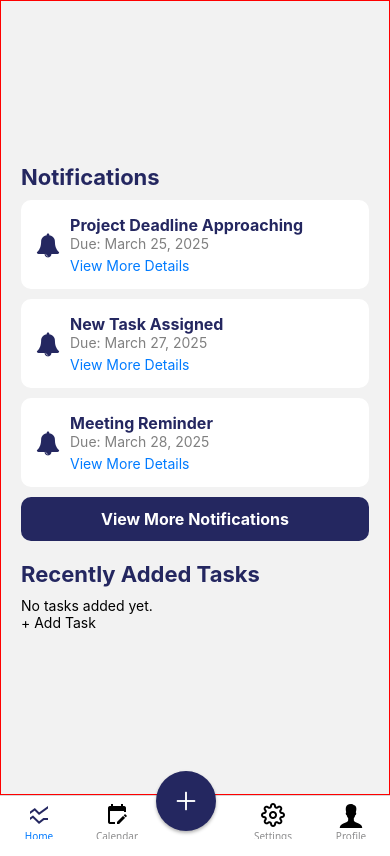
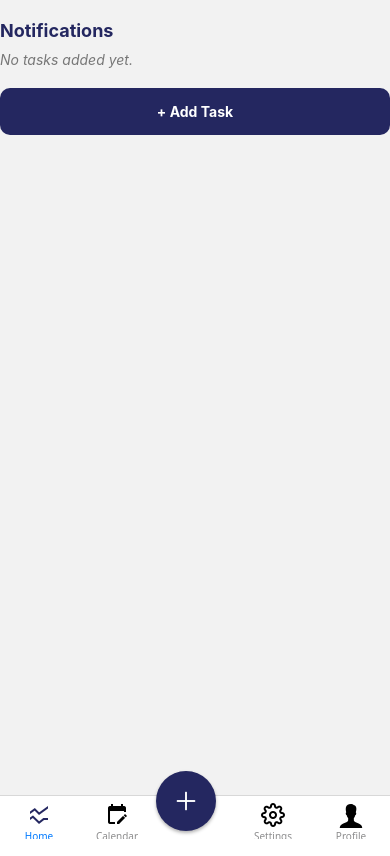
Before and after one commit to Sabelo-22/time_management, a React Native app in the folder MyProject/: screen /MainApp in a window 390 px wide. Built offline with nearby package versions, Linux system fonts and the light colour scheme.

Commit message:
You can now add tasks with title, desription and due date

```diff
--- a/MyProject/src/components/Modal.js
+++ b/MyProject/src/components/Modal.js
@@ -6,6 +6,7 @@ import {
   Pressable,
   View,
   TextInput,
+  Alert,
 } from "react-native";
 
 export default function ModalComp({
@@ -35,7 +36,7 @@ export default function ModalComp({
   // Handles saving or updating a task
   const handleSave = () => {
     if (!title || !dueDate || !description) {
-      alert("Please fill in all fields.");
+      Alert.alert("Error", "Please fill in all fields.");
       return;
     }
 
@@ -48,8 +49,10 @@ export default function ModalComp({
 
     if (editingTask) {
       updateTask(newTask);
+      Alert.alert("Success", "Task updated successfully!");
     } else {
       addTask(newTask);
+      Alert.alert("Success", "Task added successfully!");
     }
 
     setModalVisible(false);
@@ -75,7 +78,7 @@ export default function ModalComp({
           {/* Due Date Input */}
           <TextInput
             style={styles.input}
-            placeholder="Enter due date (e.g. March 25, 2025)"
+            placeholder="Enter due date (e.g March 25 2025)"
             placeholderTextColor={"#ccc"}
             value={dueDate}
             onChangeText={setDueDate}
--- a/MyProject/src/screens/DashbaordView.js
+++ b/MyProject/src/screens/DashbaordView.js
@@ -7,95 +7,44 @@ import {
   TouchableOpacity,
   Modal,
   SafeAreaView,
-  TextInput,
+  Alert,
 } from "react-native";
 import { FontAwesome, Feather } from "@expo/vector-icons";
+import Ionicons from '@expo/vector-icons/Ionicons';
+import ModalComp from "../components/Modal";
 
 const DashboardView = () => {
-  const [modalVisible, setModalVisible] = useState(false);
   const [taskModalVisible, setTaskModalVisible] = useState(false);
-  const [selectedNotification, setSelectedNotification] = useState(null);
   const [tasks, setTasks] = useState([]);
   const [editingTask, setEditingTask] = useState(null);
-  const [taskTitle, setTaskTitle] = useState("");
-  const [taskDueDate, setTaskDueDate] = useState("");
-  const [taskDescription, setTaskDescription] = useState("");
 
-  const notifications = [
-    { id: "1", title: "Project Deadline Approaching", dueDate: "March 25, 2025", details: "Your project 'Collab App' is due in 2 days. Please review the pending tasks." },
-    { id: "2", title: "New Task Assigned", dueDate: "March 27, 2025", details: "You have been assigned a new task: 'Design UI Components' for the Collab App." },
-    { id: "3", title: "Meeting Reminder", dueDate: "March 28, 2025", details: "Your team meeting is scheduled for March 28 at 10 AM. Don't miss it!" },
-  ];
-
-  const openModal = (notification) => {
-    setSelectedNotification(notification);
-    setModalVisible(true);
-  };
-
+  // Open modal for adding/editing task
   const openTaskModal = (task = null) => {
-    if (task) {
     setEditingTask(task);
-      setTaskTitle(task.title);
-      setTaskDueDate(task.dueDate);
-      setTaskDescription(task.description);
-    } else {
-      setEditingTask(null);
-      setTaskTitle("");
-      setTaskDueDate("");
-      setTaskDescription("");
-    }
     setTaskModalVisible(true);
   };
 
-  const handleSaveTask = () => {
-    if (!taskTitle || !taskDueDate || !taskDescription) {
-      alert("Please fill all fields");
-      return;
-    }
-
-    if (editingTask) {
-      setTasks(tasks.map(task => (task.id === editingTask.id ? { id: task.id, title: taskTitle, dueDate: taskDueDate, description: taskDescription } : task)));
-    } else {
-      setTasks([...tasks, { id: Date.now().toString(), title: taskTitle, dueDate: taskDueDate, description: taskDescription }]);
-    }
-
-    setTaskModalVisible(false);
+  // Add a new task
+  const addTask = (newTask) => {
+    setTasks([...tasks, newTask]);
+    Alert.alert("Success", "Task added successfully!");
   };
 
+  // Update an existing task
+  const updateTask = (updatedTask) => {
+    setTasks(tasks.map((task) => (task.id === updatedTask.id ? updatedTask : task)));
+    Alert.alert("Success", "Task updated successfully!");
+  };
+
+  // Delete task
   const deleteTask = (id) => {
-    setTasks(tasks.filter(task => task.id !== id));
+    setTasks(tasks.filter((task) => task.id !== id));
   };
 
   return (
-
-      <View style={styles.container}>
-        {/* Notifications */}
+    <SafeAreaView style={styles.container}>
+      {/* Recently Added Tasks */}
       <Text style={styles.sectionTitle}>Notifications</Text>
-        <View>
-        <FlatList
-          data={notifications}
-          keyExtractor={(item) => item.id}
-          renderItem={({ item }) => (
-            <View style={styles.notificationCard}>
-              <FontAwesome name="bell" size={24} color="#242760" style={styles.bellIcon} />
-              <View style={styles.notificationText}>
-                <Text style={styles.notificationTitle}>{item.title}</Text>
-                <Text style={styles.notificationDate}>Due: {item.dueDate}</Text>
-                <TouchableOpacity onPress={() => openModal(item)}>
-                  <Text style={styles.viewMoreText}>View More Details</Text>
-                </TouchableOpacity>
-              </View>
-            </View>
-          )}
-        />
-        </View>
-
-        <TouchableOpacity style={styles.viewMoreButton}>
-          <Text style={styles.viewMoreButtonText}>View More Notifications</Text>
-        </TouchableOpacity>
-
-        {/* Recently Added Tasks */}
-        <Text style={styles.sectionTitle}>Recently Added Tasks</Text>
       {tasks.length === 0 ? (
         <Text style={styles.noTasksText}>No tasks added yet.</Text>
       ) : (
@@ -104,7 +53,8 @@ const DashboardView = () => {
           keyExtractor={(item) => item.id}
           renderItem={({ item }) => (
             <View style={styles.taskCard}>
-                <Feather name="check-circle" size={20} color="green" style={styles.taskIcon} />
+              {/* <Feather name="check-circle" size={20} color="green" style={styles.taskIcon} /> */}
+              <Ionicons name="notifications" size={24} color="black" style={styles.taskIcon} />
               <View style={styles.taskInfo}>
                 <Text style={styles.taskTitle}>{item.title}</Text>
                 <Text style={styles.taskDate}>Due: {item.dueDate}</Text>
@@ -123,143 +73,84 @@ const DashboardView = () => {
         />
       )}
 
+      {/* Add Task Button */}
       <TouchableOpacity style={styles.addButton} onPress={() => openTaskModal()}>
         <Text style={styles.addButtonText}>+ Add Task</Text>
       </TouchableOpacity>
 
-        <Modal animationType="slide" transparent={true} visible={taskModalVisible}>
-          <View style={styles.modalContainer}>
-            <View style={styles.modalContent}>
-              <Text style={styles.modalTitle}>{editingTask ? "Edit Task" : "Add New Task"}</Text>
-              <TextInput style={styles.input} placeholder="Task Title" value={taskTitle} onChangeText={setTaskTitle} />
-              <TextInput style={styles.input} placeholder="Due Date" value={taskDueDate} onChangeText={setTaskDueDate} />
-              <TextInput style={[styles.input, styles.textArea]} placeholder="Description" value={taskDescription} onChangeText={setTaskDescription} multiline />
-              <TouchableOpacity style={styles.saveButton} onPress={handleSaveTask}>
-                <Text style={styles.closeButtonText}>{editingTask ? "Update Task" : "Save Task"}</Text>
-              </TouchableOpacity>
-              <TouchableOpacity style={styles.closeButton} onPress={() => setTaskModalVisible(false)}>
-                <Text style={styles.closeButtonText}>Cancel</Text>
-              </TouchableOpacity>
-            </View>
-          </View>
-        </Modal>
-      </View>
-
+      {/* Task Modal */}
+      <ModalComp
+        modalVisible={taskModalVisible}
+        setModalVisible={setTaskModalVisible}
+        addTask={addTask}
+        updateTask={updateTask}
+        editingTask={editingTask}
+      />
+    </SafeAreaView>
   );
 };
 
-export default DashboardView;
-
 const styles = StyleSheet.create({
-
   container: {
     flex: 1,
     padding: 20,
-    justifyContent: "center",
-    borderWidth: 1,
-    borderColor: "red",
+    marginTop: 20,
   },
   sectionTitle: {
-    fontSize: 22,
+    fontSize: 18,
     fontWeight: "bold",
     marginBottom: 10,
     color: "#242760",
   },
-  notificationCard: {
-    flexDirection: "row",
-    alignItems: "center",
-    backgroundColor: "white",
+  noTasksText: {
+    color: "#777",
+    fontStyle: "italic",
+    marginBottom: 10,
+  },
+  taskCard: {
+    backgroundColor: "#f9f9f9",
     padding: 15,
     borderRadius: 10,
     marginBottom: 10,
-    elevation: 3,
+    flexDirection: "row",
+    alignItems: "center",
+    justifyContent: "space-between",
+    borderWidth: 1,
+    borderColor: "#ddd",
   },
-  bellIcon: {
-    marginRight: 10,
+  taskInfo: {
+    flex: 1,
+    marginLeft: 10,
   },
-  notificationText: {
-    flex: 1,
-  },
-  notificationTitle: {
-    fontSize: 16,
-    fontWeight: "bold",
-    color: "#242760",
-  },
-  notificationDate: {
-    fontSize: 14,
-    color: "gray",
-  },
-  viewMoreText: {
-    color: "#007BFF",
-    fontSize: 14,
-    marginTop: 5,
-  },
-  viewMoreButton: {
-    backgroundColor: "#242760",
-    padding: 12,
-    borderRadius: 10,
-    alignItems: "center",
-    marginBottom: 20,
-  },
-  viewMoreButtonText: {
-    color: "white",
+  taskTitle: {
     fontSize: 16,
     fontWeight: "bold",
   },
-  taskCard: {
-    flexDirection: "row",
-    alignItems: "center",
-    backgroundColor: "white",
-    padding: 12,
-    borderRadius: 10,
-    marginBottom: 8,
-    elevation: 2,
+  taskDate: {
+    color: "#888",
+  },
+  taskDescription: {
+    color: "#555",
+    marginTop: 5,
   },
   taskIcon: {
     marginRight: 10,
   },
-  taskText: {
-    fontSize: 16,
-    color: "#242760",
+  actionButtons: {
+    flexDirection: "row",
+    gap: 10,
   },
-  modalContainer: {
-    flex: 1,
-    justifyContent: "center",
-    alignItems: "center",
-    backgroundColor: "rgba(0,0,0,0.5)",
-  },
-  modalContent: {
-    width: "80%",
-    backgroundColor: "white",
-    padding: 20,
+  addButton: {
+    backgroundColor: "#242760",
+    padding: 15,
     borderRadius: 10,
+    marginTop: 10,
     alignItems: "center",
   },
-  modalTitle: {
-    fontSize: 20,
-    fontWeight: "bold",
-    marginBottom: 10,
-    color: "#242760",
-  },
-  modalDate: {
-    fontSize: 16,
-    color: "gray",
-    marginBottom: 10,
-  },
-  modalDetails: {
-    fontSize: 16,
-    textAlign: "center",
-    marginBottom: 20,
-  },
-  closeButton: {
-    backgroundColor: "#242760",
-    paddingVertical: 10,
-    paddingHorizontal: 20,
-    borderRadius: 5,
-  },
-  closeButtonText: {
+  addButtonText: {
     color: "white",
-    fontSize: 16,
     fontWeight: "bold",
   },
 });
+
+export default DashboardView;
```
Lines whose indentation alone changed are shown as unchanged.
